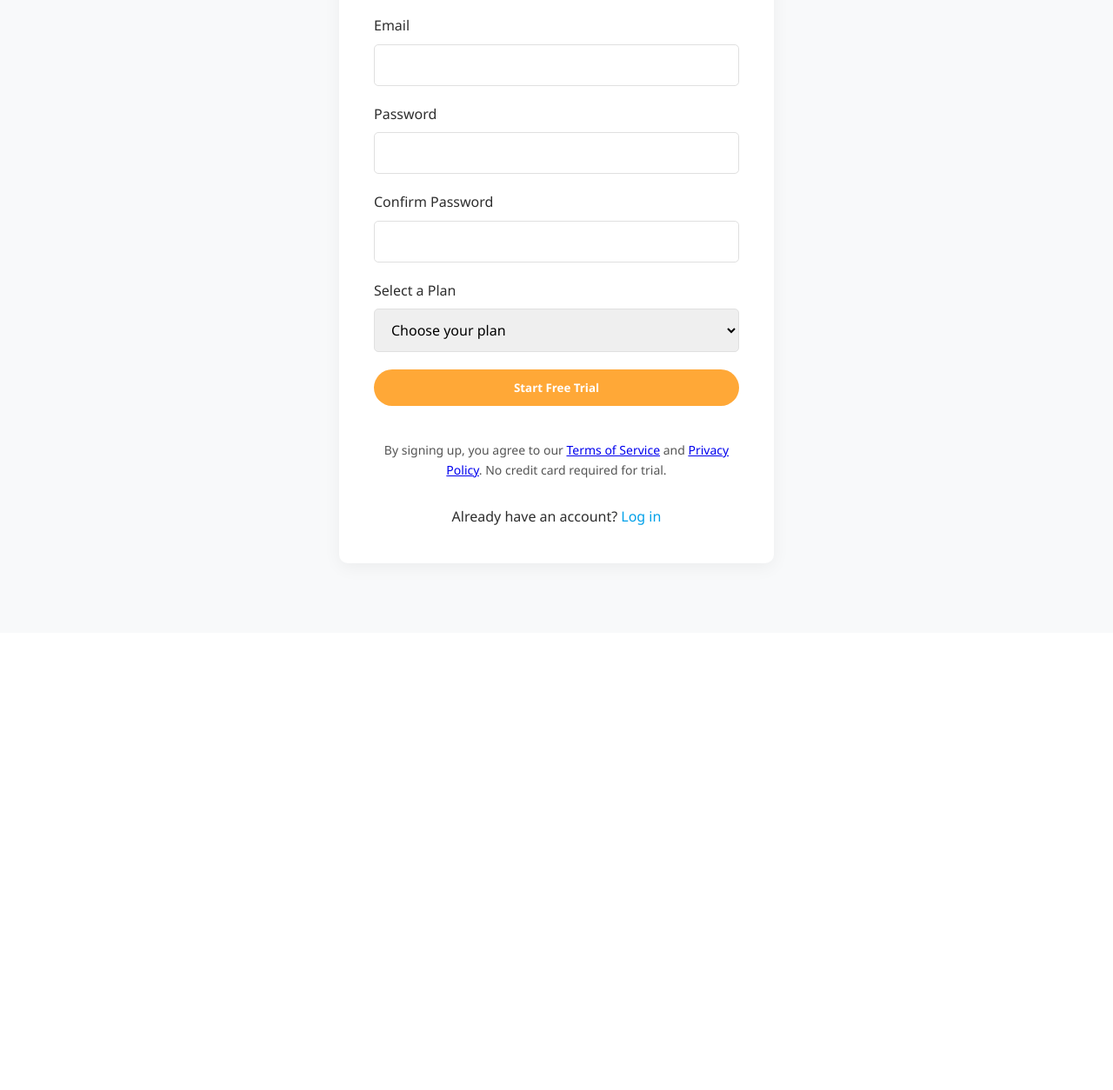
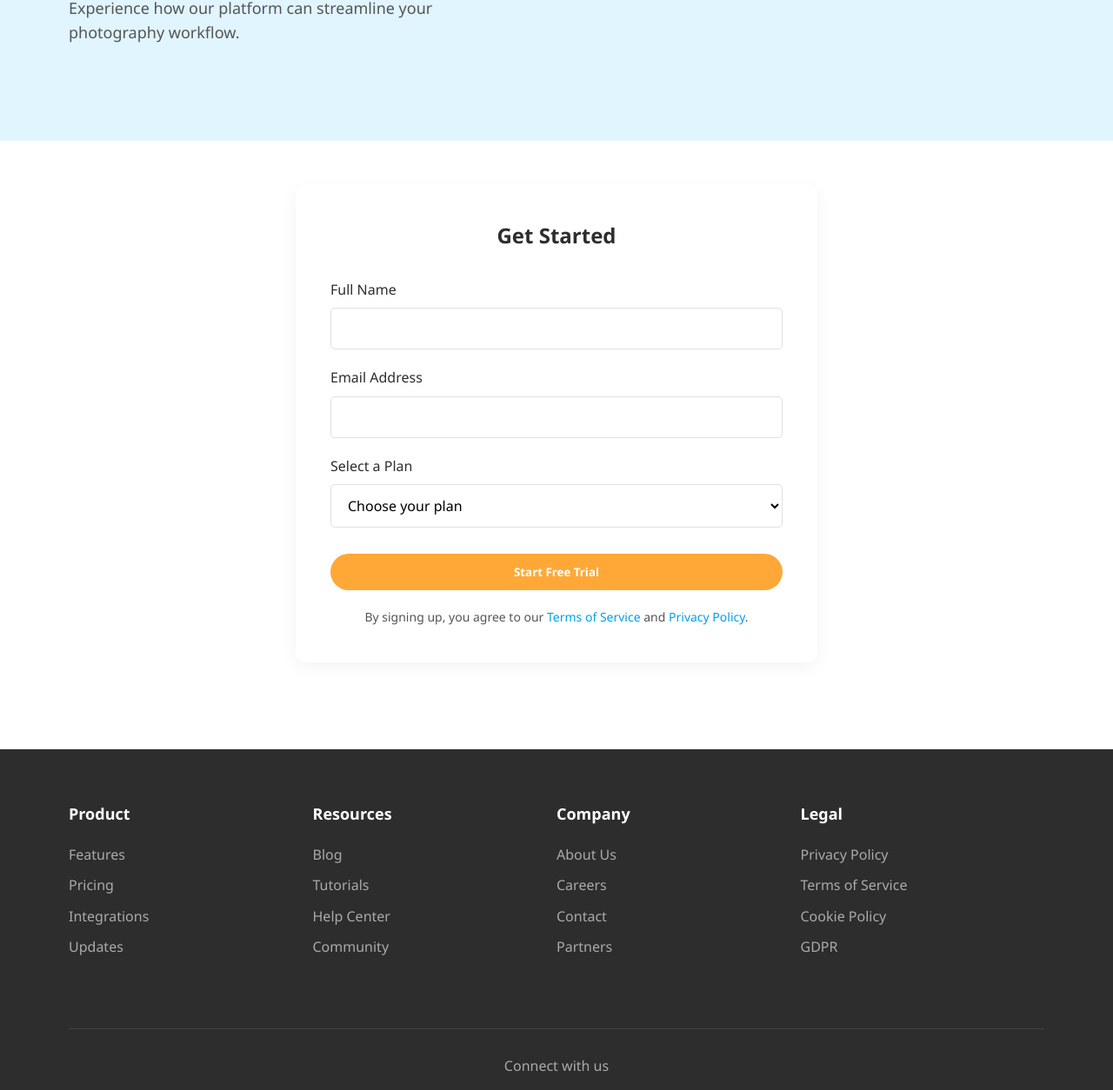
Before and after one commit to keymeat2025/snapselect, a plain HTML site: page pages/freetrail.html in a window 1280 px wide. Shown: the part 305-1559 px from the top of the page at 87% size. Before the commit the page ends 1033 px from the top, so only its background shows below. Drawn offline with Linux system fonts and the light colour scheme.

Commit message:
Update freetrail.html

```diff
--- a/pages/freetrail.html
+++ b/pages/freetrail.html
@@ -3,140 +3,136 @@
 <head>
     <meta charset="UTF-8">
     <meta name="viewport" content="width=device-width, initial-scale=1.0">
-    <title>Start Free Trial - SnapSelect</title>
+    <title>Free Trial - SnapSelect</title>
     <link rel="stylesheet" href="https://cdnjs.cloudflare.com/ajax/libs/font-awesome/6.4.0/css/all.min.css">
     <link rel="stylesheet" href="../assets/css/variables.css">
     <link rel="stylesheet" href="../assets/css/main.css">
     <link rel="stylesheet" href="../assets/css/responsive.css">
-    <style>
-        .signup-container {
-            min-height: 100vh;
-            display: flex;
-            align-items: center;
-            justify-content: center;
-            padding: 80px 20px;
-            background-color: var(--light-gray);
-        }
-
-        .signup-form {
-            max-width: 500px;
-            width: 100%;
-            background-color: var(--white);
-            border-radius: 10px;
-            box-shadow: 0 5px 20px rgba(0,0,0,0.05);
-            padding: 40px;
-        }
-
-        .signup-logo {
-            text-align: center;
-            margin-bottom: 30px;
-        }
-
-        .form-group {
-            margin-bottom: 20px;
-        }
-
-        .form-group label {
-            display: block;
-            margin-bottom: 8px;
-            font-weight: 500;
-        }
-
-        .form-group input, .form-group select {
-            width: 100%;
-            padding: 12px 15px;
-            border: 1px solid var(--border);
-            border-radius: 5px;
-            font-size: 16px;
-        }
-
-        .form-row {
-            display: flex;
-            gap: 15px;
-        }
-
-        .form-row .form-group {
-            flex: 1;
-        }
-
-        .form-footer {
-            margin-top: 30px;
-            text-align: center;
-        }
-
-        .form-footer a {
-            color: var(--primary);
-            text-decoration: none;
-        }
-
-        .signup-btn {
-            width: 100%;
-            margin-bottom: 20px;
-        }
-
-        .terms {
-            font-size: 14px;
-            color: var(--gray);
-            text-align: center;
-            margin-top: 20px;
-        }
-    </style>
 </head>
 <body>
-    <div class="signup-container">
-        <div class="signup-form">
-            <div class="signup-logo">
+    <!-- Navigation Header -->
+    <header>
+        <div class="container">
+            <nav>
                 <a href="../index.html" class="logo">SnapSelect</a>
-                <p>Start Your Free 14-Day Trial</p>
+                <ul class="nav-links">
+                    <li><a href="#" class="dropdown">Client Gallery</a></li>
+                    <li><a href="#" class="dropdown">Studio</a></li>
+                    <li><a href="../index.html#pricing">Pricing</a></li>
+                </ul>
+                <div class="right-nav">
+                    <a href="studiopanel-login.html" class="login-btn">Log In</a>
+                    <a href="#" class="btn">Start now</a>
+                </div>
+                <div class="hamburger">
+                    <i class="fas fa-bars"></i>
+                </div>
+            </nav>
+        </div>
+    </header>
+
+    <!-- Free Trial Content -->
+    <section class="hero" style="padding-bottom: 80px;">
+        <div class="container">
+            <div class="hero-content">
+                <div class="hero-text">
+                    <h1>Start Your Free Trial Today</h1>
+                    <p>Try SnapSelect for 14 days with no credit card required. Experience how our platform can streamline your photography workflow.</p>
+                </div>
             </div>
+        </div>
+    </section>
 
-            <form action="#" method="post">
-                <div class="form-row">
-                    <div class="form-group">
-                        <label for="first-name">First Name</label>
-                        <input type="text" id="first-name" name="first-name" required>
+    <!-- Free Trial Form -->
+    <section style="padding: 50px 0 100px; background-color: var(--white);">
+        <div class="container">
+            <div style="max-width: 600px; margin: 0 auto; background-color: var(--white); border-radius: 10px; box-shadow: 0 5px 20px rgba(0,0,0,0.05); padding: 40px;">
+                <h2 style="text-align: center; margin-bottom: 30px;">Get Started</h2>
+
+                <form action="#" method="post">
+                    <div style="margin-bottom: 20px;">
+                        <label for="name" style="display: block; margin-bottom: 8px; font-weight: 500;">Full Name</label>
+                        <input type="text" id="name" name="name" style="width: 100%; padding: 12px 15px; border: 1px solid var(--border); border-radius: 5px; font-size: 16px;" required>
                     </div>
 
-                    <div class="form-group">
-                        <label for="last-name">Last Name</label>
-                        <input type="text" id="last-name" name="last-name" required>
+                    <div style="margin-bottom: 20px;">
+                        <label for="email" style="display: block; margin-bottom: 8px; font-weight: 500;">Email Address</label>
+                        <input type="email" id="email" name="email" style="width: 100%; padding: 12px 15px; border: 1px solid var(--border); border-radius: 5px; font-size: 16px;" required>
                     </div>
+
+                    <div style="margin-bottom: 20px;">
+                        <label for="plan" style="display: block; margin-bottom: 8px; font-weight: 500;">Select a Plan</label>
+                        <select id="plan" name="plan" style="width: 100%; padding: 12px 15px; border: 1px solid var(--border); border-radius: 5px; font-size: 16px; background-color: var(--white);" required>
+                            <option value="" disabled selected>Choose your plan</option>
+                            <option value="basic">Basic</option>
+                            <option value="pro">Pro</option>
+                            <option value="studio">Studio</option>
+                        </select>
+                    </div>
+
+                    <button type="submit" class="btn" style="width: 100%; margin-top: 10px;">Start Free Trial</button>
+                </form>
+
+                <p style="text-align: center; margin-top: 20px; font-size: 14px; color: var(--gray);">By signing up, you agree to our <a href="#" style="color: var(--primary); text-decoration: none;">Terms of Service</a> and <a href="#" style="color: var(--primary); text-decoration: none;">Privacy Policy</a>.</p>
+            </div>
+        </div>
+    </section>
+
+    <!-- Footer -->
+    <footer>
+        <div class="container">
+            <div class="footer-content">
+                <div class="footer-column">
+                    <h3>Product</h3>
+                    <ul>
+                        <li><a href="#">Features</a></li>
+                        <li><a href="#">Pricing</a></li>
+                        <li><a href="#">Integrations</a></li>
+                        <li><a href="#">Updates</a></li>
+                    </ul>
                 </div>
+                <div class="footer-column">
+                    <h3>Resources</h3>
+                    <ul>
+                        <li><a href="#">Blog</a></li>
+                        <li><a href="#">Tutorials</a></li>
+                        <li><a href="#">Help Center</a></li>
+                        <li><a href="#">Community</a></li>
+                    </ul>
+                </div>
+                <div class="footer-column">
+                    <h3>Company</h3>
+                    <ul>
+                        <li><a href="#">About Us</a></li>
+                        <li><a href="#">Careers</a></li>
+                        <li><a href="#">Contact</a></li>
+                        <li><a href="#">Partners</a></li>
+                    </ul>
+                </div>
+                <div class="footer-column">
+                    <h3>Legal</h3>
+                    <ul>
+                        <li><a href="#">Privacy Policy</a></li>
+                        <li><a href="#">Terms of Service</a></li>
+                        <li><a href="#">Cookie Policy</a></li>
+                        <li><a href="#">GDPR</a></li>
+                    </ul>
+                </div>
+            </div>
+            <div class="footer-bottom">
+                <p>Connect with us</p>
+                <div class="social-icons">
+                    <a href="#"><i class="fab fa-facebook"></i></a>
+                    <a href="#"><i class="fab fa-twitter"></i></a>
+                    <a href="#"><i class="fab fa-instagram"></i></a>
+                    <a href="#"><i class="fab fa-linkedin"></i></a>
+                </div>
+                <p class="copyright">&copy; 2025 SnapSelect. All rights reserved.</p>
+            </div>
+        </div>
+    </footer>
 
-                <div class="form-group">
-                    <label for="email">Email</label>
-                    <input type="email" id="email" name="email" required>
-                </div>
-
-                <div class="form-group">
-                    <label for="password">Password</label>
-                    <input type="password" id="password" name="password" required>
-                </div>
-
-                <div class="form-group">
-                    <label for="confirm-password">Confirm Password</label>
-                    <input type="password" id="confirm-password" name="confirm-password" required>
-                </div>
-
-                <div class="form-group">
-                    <label for="plan">Select a Plan</label>
-                    <select id="plan" name="plan" required>
-                        <option value="" disabled selected>Choose your plan</option>
-                        <option value="basic">Basic - ₹999/month</option>
-                        <option value="pro">Pro - ₹1,999/month</option>
-                        <option value="studio">Studio - ₹3,999/month</option>
-                    </select>
-                </div>
-
-                <button type="submit" class="btn signup-btn">Start Free Trial</button>
-
-                <p class="terms">By signing up, you agree to our <a href="#">Terms of Service</a> and <a href="#">Privacy Policy</a>. No credit card required for trial.</p>
-
-                <div class="form-footer">
-                    <p>Already have an account? <a href="../pages/studiopanel-login.html">Log in</a></p>
-                </div>
-            </form>
-        </div>
-    </div>
+    <!-- JavaScript -->
+    <script src="../assets/js/main.js"></script>
 </body>
 </html>
```
